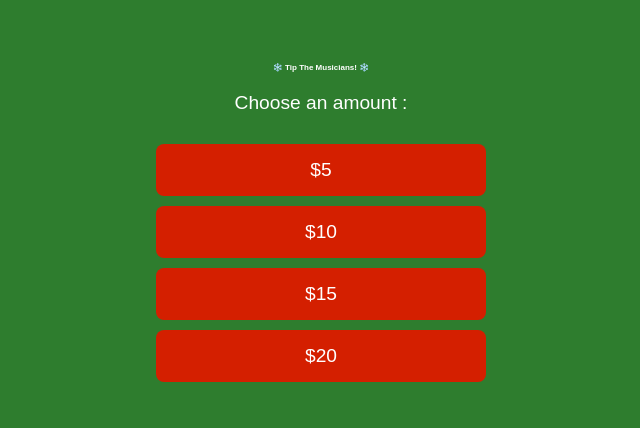
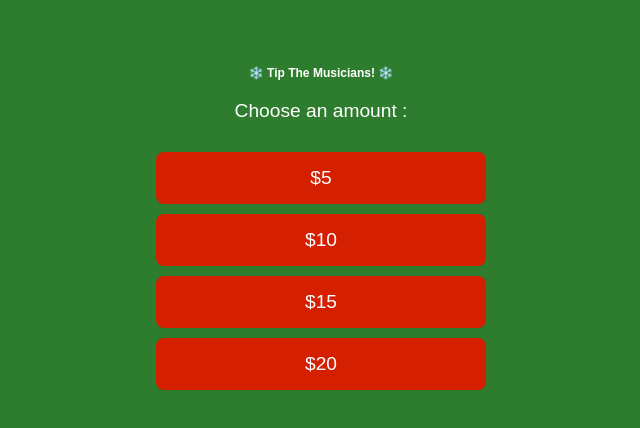
Before and after one commit to benyoganathan/Christmas-concert, a plain HTML site: page index.html in a window 1280 px wide. Shown: the whole page, without its empty margins (319-959 px from the left). Drawn offline with Linux system fonts and the light colour scheme.

Commit message:
Update index.html

```diff
--- a/index.html
+++ b/index.html
@@ -12,7 +12,7 @@
     background-color: #2E7D2E;
   }
   h1 {
-    font-size: .5em;
+    font-size: .75em;
     margin-bottom: 20px;
     color: #ffffff;
   }
```
